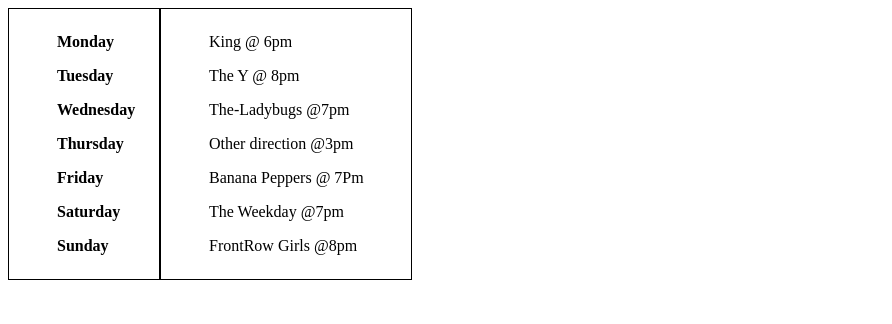
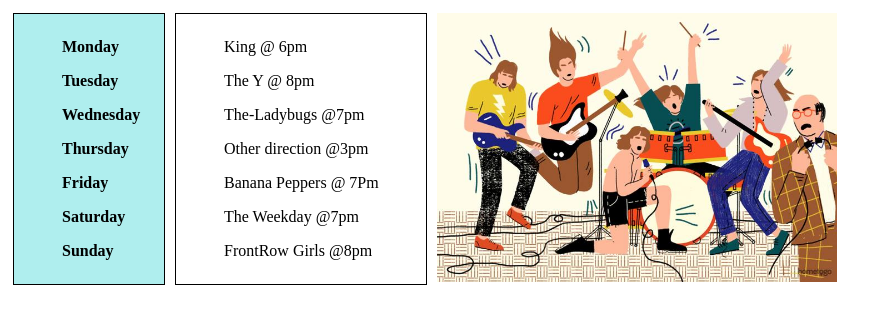
Before and after one commit to jfpalchak/band-website, a plain HTML site: page index.html in a window 1280 px wide. Shown: the whole page, without its empty margins (0-892 px from the left). Drawn offline with Linux system fonts and the light colour scheme.

Commit message:
add image, margin and padding
Co-authored-by: Daisy Orozco <daisyyy.ob@gmail.com>

```diff
--- a/css/styles.css
+++ b/css/styles.css
@@ -2,7 +2,7 @@
     float: left;
     border: 1px black solid;
     width: 150px;
-    text-align: left;
+    margin: 5px;
 }
 
 .calendar ul{
@@ -15,8 +15,14 @@
 
 #date {
     font-weight: bold;
+    background-color: paleturquoise;
 }
 
 #bands {
     width: 250px;
 }
+
+.image {
+    float:left;
+    margin: 5px;
+}
--- a/index.html
+++ b/index.html
@@ -31,6 +31,7 @@
             <li> FrontRow Girls @8pm </li>
         </ul>
     </div>
+    <img src="images/band.jpeg" class="image" width="400px">
 
 </body>
 </html>
```
Also changed, not shown: images/band.jpeg (added).
